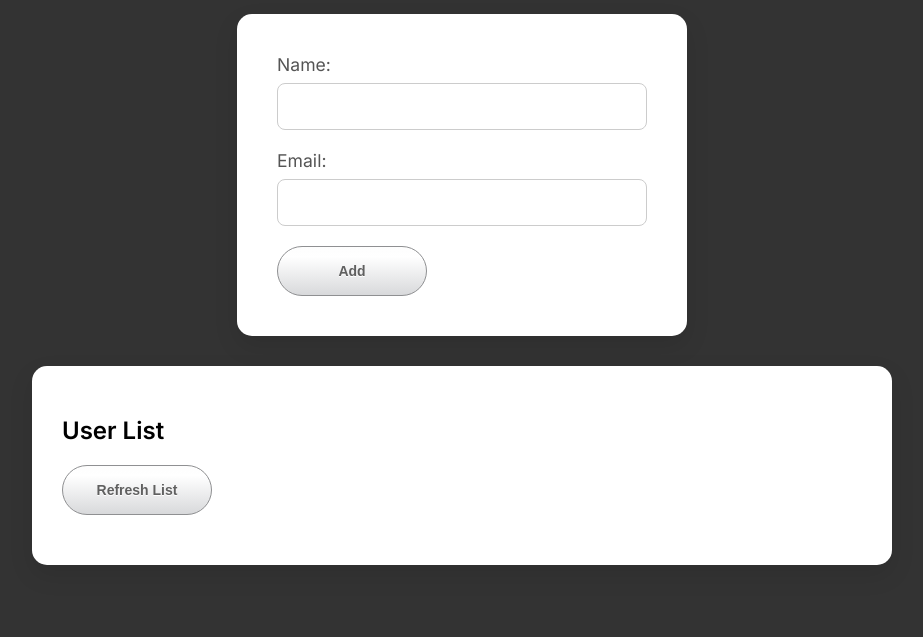
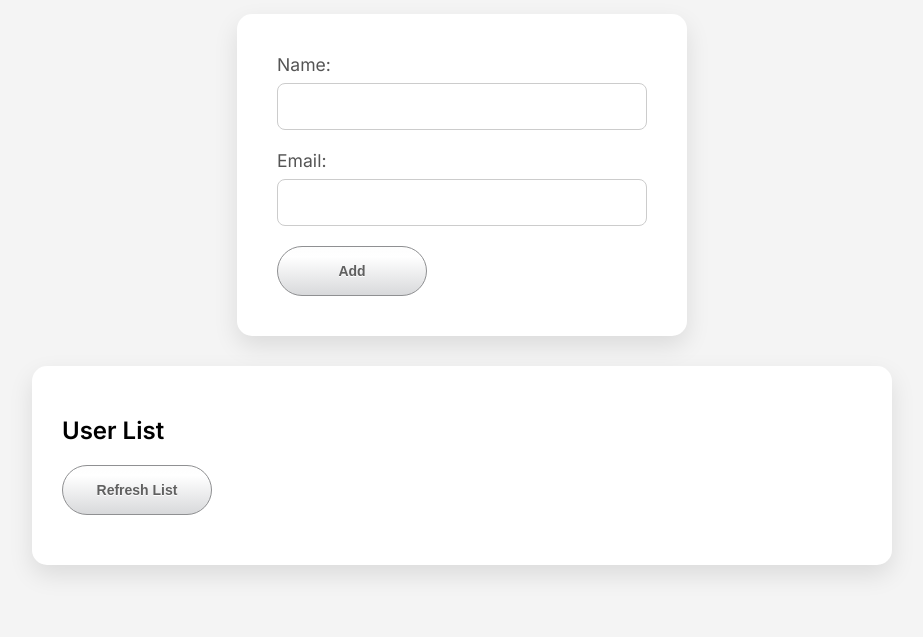
Before and after one commit to ssbg04/nosql-demo, a plain HTML site: page index.html in a window 1280 px wide. Shown: the part 163-800 px from the top of the page, without its empty margins (178-1101 px from the left). Drawn offline with Linux system fonts and the light colour scheme; no server answers.

Commit message:
Update index.html

```diff
--- a/index.html
+++ b/index.html
@@ -14,7 +14,7 @@
             justify-content: center;
             align-items: center;
             min-height: 100vh;
-            background-color: #333;
+            background-color: #f4f4f4;
             margin: 0;
             box-sizing: border-box;
         }
```
